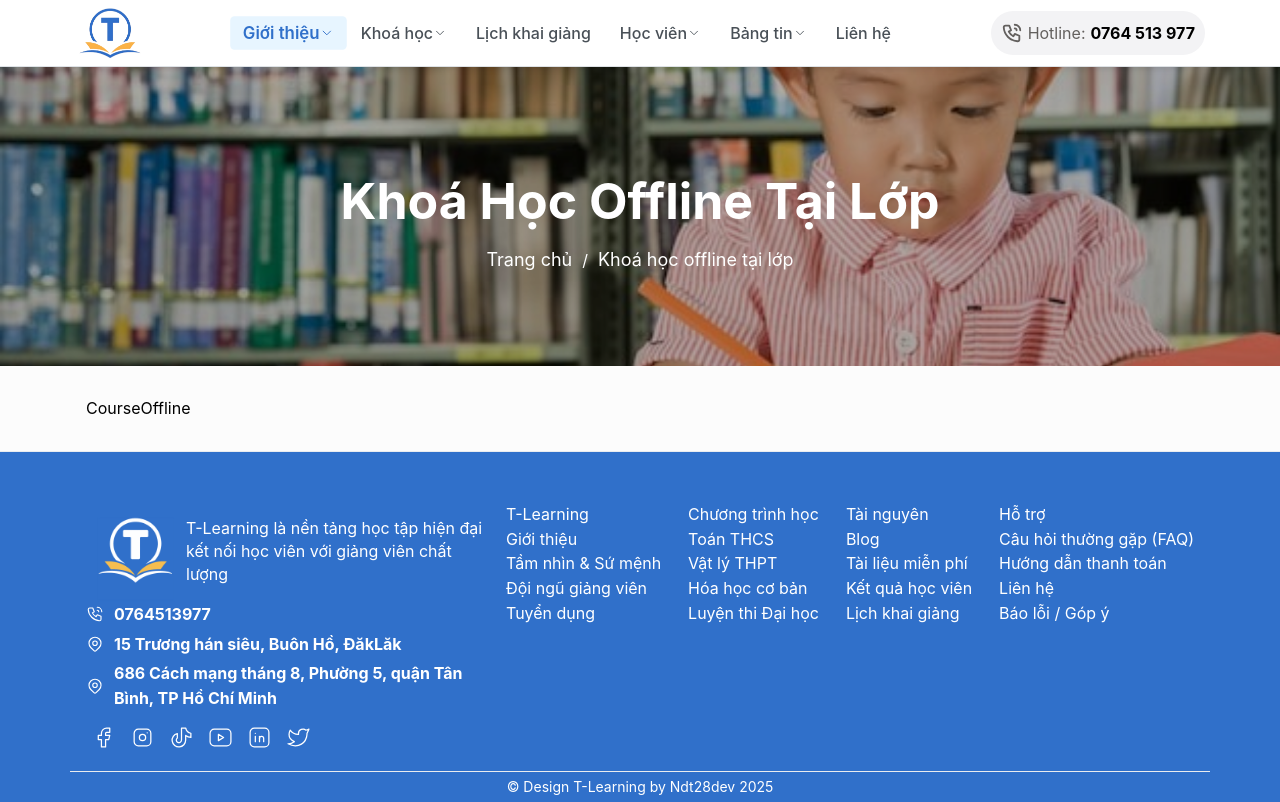
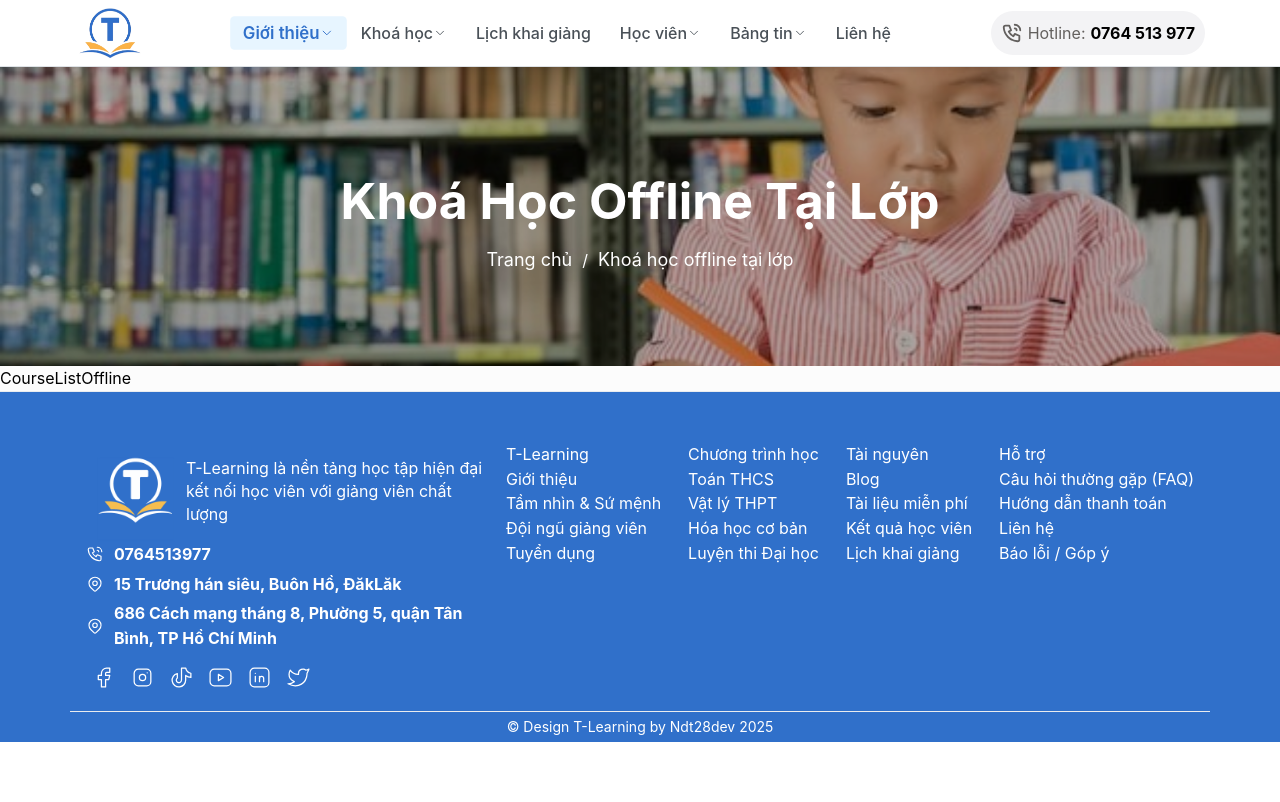
Before and after one commit to ndt28dev/WebLearning, a Next.js app: page /courses-offline in a window 1280 px wide. Built offline with nearby package versions, Linux system fonts and the light colour scheme.

Commit message:
up giao dien course1v1

```diff
--- a/src/components/client/mylayoutuser/MyLayoutUser.tsx
+++ b/src/components/client/mylayoutuser/MyLayoutUser.tsx
@@ -60,9 +60,7 @@ export default function MyLayoutUser({
             <MyBreadcrumbs items={header.items} />
           </Flex>
         </Box>
-        <Container pt={30} pb={30} size={"lg"}>
-          {children}
-        </Container>
+        {children}
       </Box>
     </>
   );
--- a/src/container/user/course-1v1/Course1v1.tsx
+++ b/src/container/user/course-1v1/Course1v1.tsx
@@ -1,5 +1,5 @@
 "use client";
-import { Box, Grid, Stack } from "@mantine/core";
+import { Box, Container, Grid, Stack } from "@mantine/core";
 import CourseFind1v1 from "./contai/CourseFind1v1";
 import CourseList1v1 from "./contai/CourseList1v1";
 import SlideBarCourse1v1 from "./contai/SlideBarCourse1v1";
@@ -11,7 +11,7 @@ export default function Course1v1() {
     duration: 800,
   });
   return (
-    <>
+    <Container pt={50} pb={50} size={"lg"}>
       <div ref={targetRef} />
       <Stack gap={10}>
         <Grid>
@@ -26,6 +26,6 @@ export default function Course1v1() {
           </Grid.Col>
         </Grid>
       </Stack>
-    </>
+    </Container>
   );
 }
--- a/src/container/user/course-1v1/contai/SlideBarCourse1v1.tsx
+++ b/src/container/user/course-1v1/contai/SlideBarCourse1v1.tsx
@@ -349,7 +349,7 @@ export default function SlideBarCourse1v1() {
           src={"images/banner/find1v1.webp"}
           alt="logo-find-course1v1"
           radius={"md"}
-          h={"100%"}
+          h={"529.89px"}
           fit="cover"
         />
       </Box>
--- a/src/container/user/course-offline/CourseOffline.tsx
+++ b/src/container/user/course-offline/CourseOffline.tsx
@@ -1,3 +1,5 @@
+import CourseListOffline from "./contai/CourseListOffline";
+
 export default function CourseOffline() {
-  return <div>CourseOffline</div>;
+  return <CourseListOffline />;
 }
--- a/src/container/user/course-offline/CourseOfflinePage.tsx
+++ b/src/container/user/course-offline/CourseOfflinePage.tsx
@@ -1,22 +1,13 @@
 import MyLayoutUser from "@/components/client/mylayoutuser/MyLayoutUser";
 import CourseOffline from "./CourseOffline";
+import { headerCourseOfflineData } from "@/modules/data/DataHeader";
 
 export default function CourseOfflinePage() {
-  const headerData = {
-    title: "Khoá học offline tại lớp",
-    items: [
-      {
-        title: "Trang chủ",
-        href: "/",
-      },
-      {
-        title: "Khoá học offline tại lớp",
-        href: "/courses-offline",
-      },
-    ],
-  };
   return (
-    <MyLayoutUser image="/images/course/anh6.jpg" header={headerData}>
+    <MyLayoutUser
+      image="/images/course/anh6.jpg"
+      header={headerCourseOfflineData}
+    >
       <CourseOffline />
     </MyLayoutUser>
   );
--- /dev/null
+++ b/src/container/user/course-offline/contai/CourseListOffline.tsx
@@ -0,0 +1,3 @@
+export default function CourseListOffline() {
+  return <div>CourseListOffline</div>;
+}
--- /dev/null
+++ b/src/modules/data/DataHeader.ts
@@ -0,0 +1,27 @@
+export const headerCourse1v1Data = {
+  title: "Kèm 1v1 cùng gia sư",
+  items: [
+    {
+      title: "Trang chủ",
+      href: "/",
+    },
+    {
+      title: "Kèm 1v1 cùng gia sư",
+      href: "/courses-1v1",
+    },
+  ],
+};
+
+export const headerCourseOfflineData = {
+  title: "Khoá học offline tại lớp",
+  items: [
+    {
+      title: "Trang chủ",
+      href: "/",
+    },
+    {
+      title: "Khoá học offline tại lớp",
+      href: "/courses-offline",
+    },
+  ],
+};
```
Also changed, not shown: src/container/user/course-1v1/Course1v1Page.tsx (+10 -16 lines).
